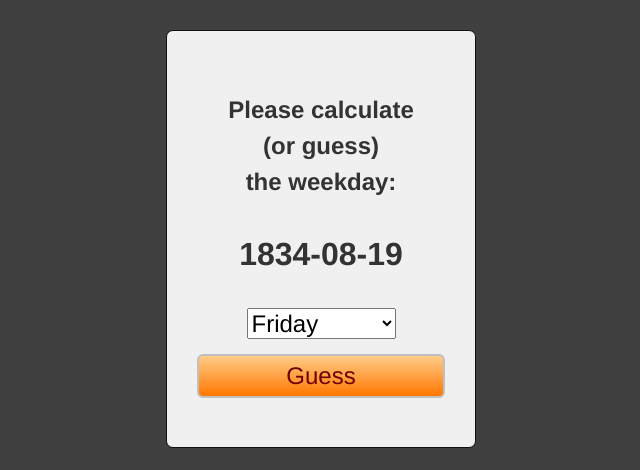
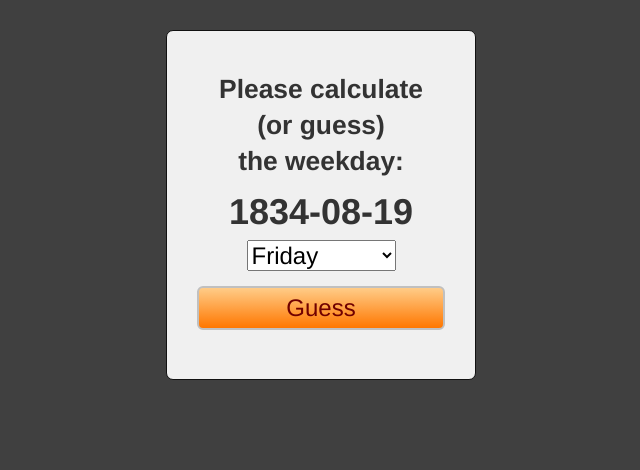
Before and after one commit to OldManLink/conway, a PHP site: page / in a window 1280 px wide. Shown: the top 470 px of the page, without its empty margins (319-959 px from the left). Run offline with PHP 8.4, Linux system fonts and the light colour scheme.

Commit message:
Tidied up css, added history

```diff
--- a/conway.css
+++ b/conway.css
@@ -90,6 +90,24 @@ label
 	padding: 25px 30px;
 }
 
+#answer
+{
+	font-size: 130%;
+    margin: 10px;
+}
+
+#prompt
+{
+	font-size: 110%;
+    margin: 15px;
+}
+
+#theDate
+{
+	font-size: 150%;
+    margin: 10px;
+}
+
 button[id^="conway_"]
 {
 	border: 2px solid #c0c0c0;
@@ -145,8 +163,8 @@ button[id^="conway_"]:hover
 
 html { font-size:100%; }
 
-@media (min-width: 568px) { body {font-size:1rem;} }
-@media (min-width: 640px) { body {font-size:1rem;} }
-@media (min-width:960px) { body {font-size:1.2rem;} }
-@media (min-width:1100px) { body {font-size:1.5rem;} }
+@media (min-width: 568px) { body {font-size:1.2rem;} }
+@media (min-width: 640px) { body {font-size:1.2rem;} }
+@media (min-width: 960px) { body {font-size:1.3rem;} }
+@media (min-width:1100px) { body {font-size:1.4rem;} }
 @media (min-width:1136px) { body {font-size:1.5rem;} }
--- a/conway.php
+++ b/conway.php
@@ -4,20 +4,28 @@ ini_set('display_errors', 1);
 
 // Set up tab stops: $t[0] = no tabs, $t[9] = 9 tabs. 1 tab = 4 spaces.
 unset($t);$t[0]="";for($i=1;$i<10;$i++)$t[$i]=$t[$i-1]."    ";
-$sp = "<font size=+5>&nbsp;</font>";
 
 $tGetArgsCount = count($_GET);
 $tPostArgsCount = count($_POST);
 $tToday = time();
+$tNow = milliseconds();
 
 if(isset($_POST["conway"]))
 {
     $pConway = $_POST["conway"];
     $pGuess = $_POST["guess"];
+    $pThen = $_POST["then"];
+    $pTimes = json_decode($_POST["times"], TRUE);
     $tAnswer = getDayIndex($pConway);
-    $tYesNo = ($tAnswer == $pGuess) ? 'Correct' : 'Wrong';
+    $tCorrect = $tAnswer == $pGuess;
+    $tYesNo = $tCorrect ? 'Correct' : 'Wrong';
     $tIsWas = (strtotime($pConway) <= $tToday) ? 'was' : 'will be';
     $tDay = getDay($tAnswer);
+    $tTimes = logTime($pTimes, $pThen, $tNow, $tCorrect);
+}
+else
+{
+    $tTimes = "[]";
 }
 $pFlags = isset($_GET['flags']) ? $_GET['flags'] :
 		(isset($_POST['flags']) ? $_POST['flags'] : 42);
@@ -58,6 +66,7 @@ function getDay($dayIndex)
     return date('l', strtotime("Sunday +{$dayIndex} days"));
 }
 
+// Print the days of the week as options for a select or drop-down list
 function printDayOptions($theDate)
 {
     global $t;
@@ -69,6 +78,7 @@ function printDayOptions($theDate)
     }
 }
 
+// Used together with `printDayOptions` to select the key day for the century
 function getCenturyDays($theDate)
 {
     $tCentury = intval(date('Y', strtotime($theDate)) / 100);
@@ -81,6 +91,27 @@ function getCenturyDays($theDate)
     return $tCDays;
 }
 
+// returns the current unix timestamp in milliseconds
+function milliseconds()
+{
+    $mt = explode(' ', microtime());
+    return ((int)$mt[1]) * 1000 + ((int)round($mt[0] * 1000));
+}
+
+// Add the latest time taken to the times history and return the array as a JSON string
+function logTime($pTimes, $pThen, $tNow, $tCorrect)
+{
+    $tResult = array();
+    $tNext = $tCorrect ? $tNow - $pThen : -1;
+    foreach ($pTimes as $pTime)
+    {
+        array_push($tResult, $pTime);
+    }
+    array_push($tResult, $tNext);
+    return json_encode($tResult);
+}
+
+// Prints stuff only if the global debug flag is true
 function printDebug($message)
 {
 	global $tPrintDebug, $t;
--- a/index.php
+++ b/index.php
@@ -17,18 +17,20 @@
             <form action="/" method="POST">
                 <?
                 $tI = 0;
-                if($tPostArgsCount == 3)
+                if($tPostArgsCount == 5)
                 {
-                    print "$t[$tI]<div align=center><font size='+3'>$tYesNo!<br>$pConway<br>$tIsWas a<br>$tDay.</font></div>\n";
+                    print "$t[$tI]<div id='answer' align=center>$tYesNo!<br>$pConway<br>$tIsWas a<br>$tDay.</div>\n";
                     $tI = 4;
                 }
-                print "$t[$tI]<div align=center><font size='+2'><br>Please calculate<br>(or guess)<br>the weekday:</font></div>\n";
-                print "$t[4]<div align=center><font size='+3'><br>$tDate</font></div>\n";
-                print "$t[4]<div align=center><br><select name='guess'>\n";
+                print "$t[$tI]<div id='prompt' align=center>Please calculate<br>(or guess)<br>the weekday:</div>\n";
+                print "$t[4]<div id='theDate' align=center>$tDate</div>\n";
+                print "$t[4]<div align=center><select name='guess'>\n";
                 printDayOptions($tDate);
-                print "$t[4]</select><br></div>\n";
+                print "$t[4]</select></div>\n";
                 print "$t[4]<input type='hidden' name='flags' value=$pFlags>\n";
                 print "$t[4]<input type='hidden' name='conway' value=$tDate>\n";
+                print "$t[4]<input type='hidden' name='then' value=$tNow>\n";
+                print "$t[4]<input type='hidden' name='times' value=$tTimes>\n";
                 print "$t[4]<button id='conway_submit'>Guess</button>\n";
                 ?>
             </form>
```
